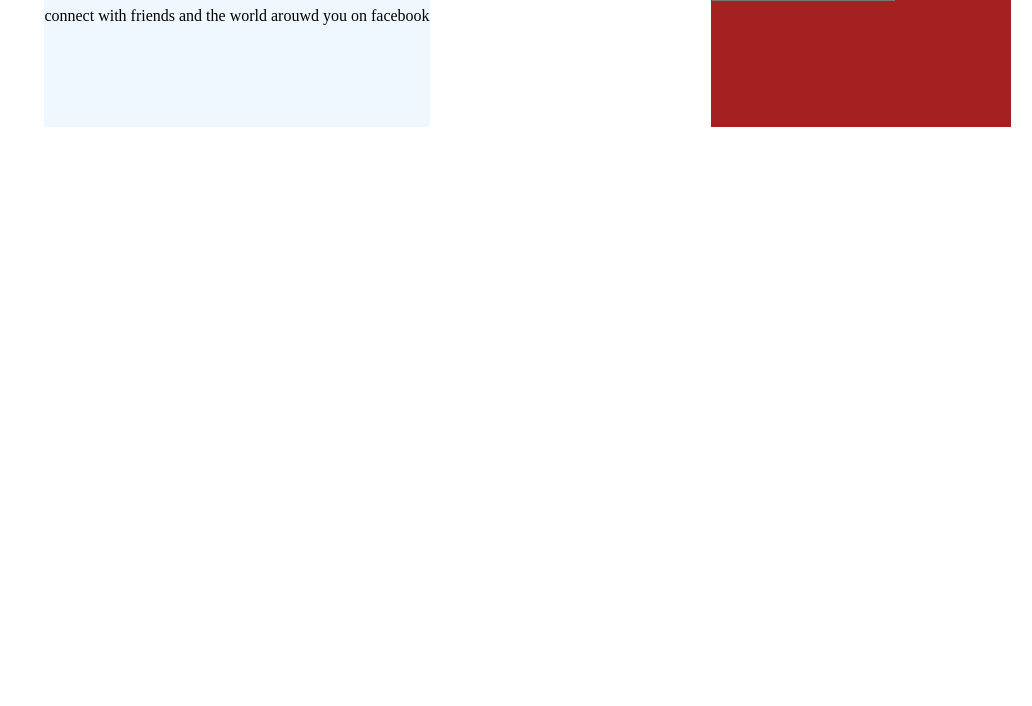
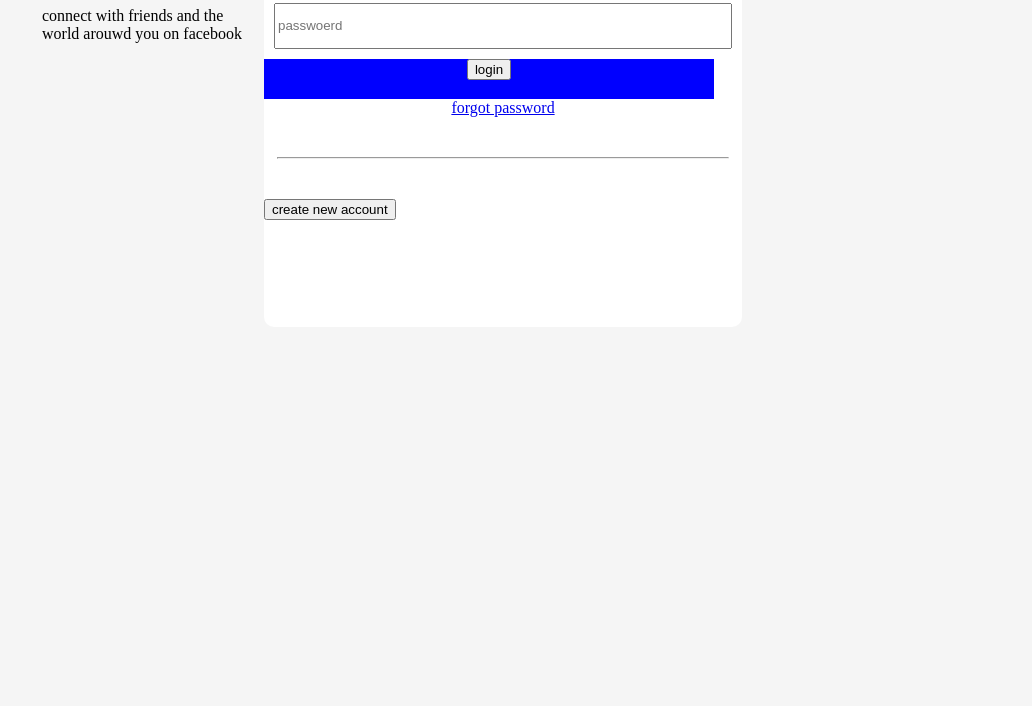
Before and after one commit to toumelaure/EXO-HTML-CSS, a plain HTML site: page login.html in a window 1280 px wide. Shown: the part 94-800 px from the top of the page, without its empty margins (248-1280 px from the left). Drawn offline with Linux system fonts and the light colour scheme.

Commit message:
nouveau commit

```diff
--- a/login.css
+++ b/login.css
@@ -1,31 +1,50 @@
 body{
-    background-color: white;
+    background-color: whitesmoke;
 }
 .content{
+    width: 700PX;
     display: flex;
     flex-direction: row;
     padding: 1%;
-    flex-wrap: wrap;
-    gap: 10px;
     margin: 0 auto;
-    justify-content: center;
-
-
+    justify-content: space-around;
 }
 .flex-items{
-    width:3oopx;
+    width: 300px;
     font-weight: 300px;
-    background-color: aliceblue;
-    margin: 0 auto;
 }
 h1 {
     color: blue;
 }
 .flex-items2{
-    background-color: rgb(165, 32, 32);
-    width: 300px;
-    height: 200px;
-    justify-content: center;
-    ma
+    background-color: white;
+    width: 500px;
+    height: 400px;
+    border-radius: 10px;
+    display: flex;
+    flex-direction: column;
 
 }
+input {
+    height: 40px;
+    width: 450px;
+    margin: 10px;
+
+}
+a {
+    text-align: center;
+}
+hr{
+    border: 1 solid  black;
+    width: 450px;
+}
+.button1 {
+    height: 40px;
+    width: 450px;
+    background-color: blue;
+    height:40px;
+    text-align: center;
+}
+.button2 {
+    width: ;
+}
--- a/login.html
+++ b/login.html
@@ -15,11 +15,23 @@
             <p>connect with friends and the world arouwd you on facebook</p>
         </div>
 
-            <div class="flex-items2">
-                <p><label for="email or phone number"><input type="email or phone number"></label></p>
-                <p><label for="passwoerd"><input type="passwoerd"></label></p>
+        <div class="flex-items2">
 
-            </div>
+                <label for="email or phone number">
+                <input type="email" placeholder="email or phone number">
+                </label>
+                <label for="passwoerd">
+                <input type="passwoerd" placeholder="passwoerd">
+                </label>
+                <div class="button1">
+               <button>login</button>
+               </div>
+               <a href="#">forgot password</a>
+               <p><hr></p>
+               <div class="button2">
+                <button>create new account</button>
+                 </div>
+        </div>
     </div>
 </body>
 </html>
```
